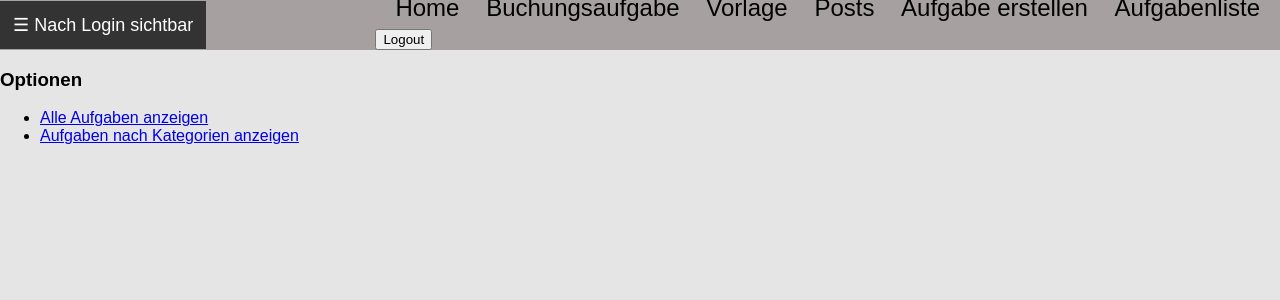
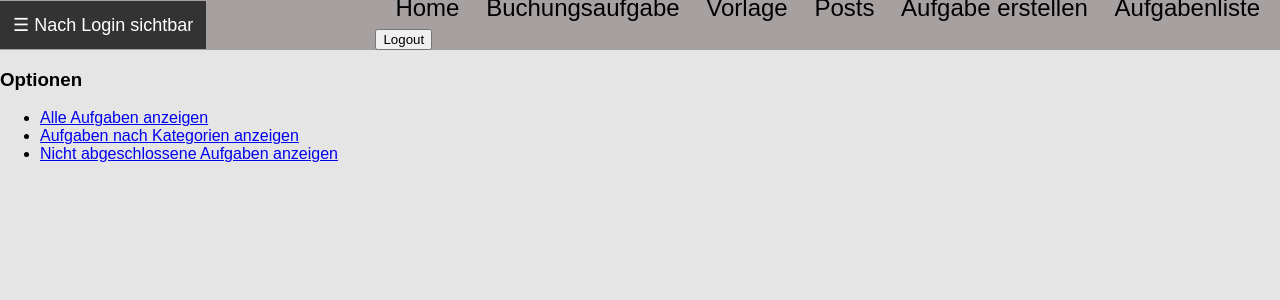
Before and after one commit to iug-htw/accounting, a Django app: page /posts/buchung_uebersicht/ in a window 1280 px wide. Shown: the top 300 px of the page. Run offline with Django 5.2, Linux system fonts and the light colour scheme; a user stored in the database is signed in; data comes from the database, SQL or seed files in the repository; both versions use the stored data as it was after the commit.

Commit message:
Kategorisierung nach nicht abgeschlossenen Aufgaben

```diff
--- a/posts/templates/posts/buchung_uebersicht.html
+++ b/posts/templates/posts/buchung_uebersicht.html
@@ -11,6 +11,7 @@ Buchungsaufgaben Übersicht
     <ul>
         <li><a href="{% url 'posts:alle_aufgaben' %}">Alle Aufgaben anzeigen</a></li>
         <li><a href="{% url 'posts:kategorien_liste' %}">Aufgaben nach Kategorien anzeigen</a></li>
+        <li><a href="{% url 'posts:nicht_abgeschlossene_aufgaben' %}">Nicht abgeschlossene Aufgaben anzeigen</a></li> <!-- Neuer Link -->
     </ul>
 </div>
 {% endblock %}
--- a/posts/urls.py
+++ b/posts/urls.py
@@ -16,4 +16,5 @@ urlpatterns = [
     path('aufgabe/<int:aufgabe_id>/', views.aufgabe_detail, name='aufgabe_detail'),
     path('alle_aufgaben/', views.alle_aufgaben, name='alle_aufgaben'),
     path('update_aufgabe_status/<int:aufgabe_id>/', views.update_aufgabe_status, name='update_aufgabe_status'),
+    path('nicht_abgeschlossene_aufgaben/', views.nicht_abgeschlossene_aufgaben_view, name='nicht_abgeschlossene_aufgaben'),
 ]
--- a/posts/views.py
+++ b/posts/views.py
@@ -128,8 +128,54 @@ def check_texteingabe(request, aufgabe):
 
 
 @login_required(login_url="/users/login/")
+def nicht_abgeschlossene_aufgaben_view(request):
+    if request.user.role == 'teacher':
+        # Lehrer sieht nur seine eigenen Aufgaben
+        aufgaben = Aufgabe.objects.filter(author=request.user)
+    elif request.user.role == 'student':
+        # Studierende sehen die Aufgaben ihres Professors
+        aufgaben = Aufgabe.objects.filter(author=request.user.professor)
+
+    # Finde alle Aufgaben für den Benutzer, deren Status nicht 'complete' ist
+    nicht_abgeschlossene_aufgaben = []
+    for aufgabe in aufgaben:
+        status = AufgabeStatus.objects.filter(aufgabe=aufgabe, student=request.user).exclude(status='complete').first()
+        # Füge Aufgaben mit Status 'non' oder 'pending' zur Liste hinzu
+        if status:
+            aufgabe.status_display = status.get_status_display()
+            nicht_abgeschlossene_aufgaben.append(aufgabe)
+        else:
+            # Füge Aufgaben ohne Status-Eintrag als 'non' hinzu
+            aufgabe.status_display = 'non'
+            nicht_abgeschlossene_aufgaben.append(aufgabe)
+
+    return render(request, 'posts/alle_aufgaben.html', {
+        'aufgaben': nicht_abgeschlossene_aufgaben,
+        'not_complete': True,
+    })
+
+
+
+@login_required(login_url="/users/login/")
 def buchung_uebersicht_view(request):
-    return render(request, 'posts/buchung_uebersicht.html')#dfdfdg
+    if request.user.role == 'teacher':
+        aufgaben = Aufgabe.objects.filter(author=request.user)
+    elif request.user.role == 'student':
+        aufgaben = Aufgabe.objects.filter(author=request.user.professor)
+
+    # Filter für nicht abgeschlossene Aufgaben mit Statusanzeige
+    nicht_abgeschlossene_aufgaben = []
+    for aufgabe in aufgaben:
+        status = AufgabeStatus.objects.filter(aufgabe=aufgabe, student=request.user).first()
+        if status and status.status != 'complete':
+            aufgabe.status_display = status.get_status_display()  # Status-Attribut hinzufügen
+            nicht_abgeschlossene_aufgaben.append(aufgabe)
+        else:
+            aufgabe.status_display = 'non'  # Standardstatus für nicht gestartete Aufgaben
+
+    return render(request, 'posts/buchung_uebersicht.html', {
+        'aufgaben': nicht_abgeschlossene_aufgaben,
+    })
 
 @login_required(login_url="/users/login/")
 def buchungsaufgabe_view(request):
@@ -264,14 +310,41 @@ def aufgaben_liste(request):
 @login_required(login_url="/users/login/")
 def aufgabe_detail(request, aufgabe_id):
     aufgaben = get_aufgaben_for_user(request)
+    # Status für jede Aufgabe setzen
+    for aufgabe in aufgaben:
+        status = AufgabeStatus.objects.filter(aufgabe=aufgabe, student=request.user).first()
+        aufgabe.status_display = status.status if status else 'non'
+
+
+    # Filterung anwenden, falls nach Kategorie oder Status gefiltert werden soll
+    if 'kategorie' in request.GET:
+        kategorie_id = int(request.GET['kategorie'])
+        aufgaben = [a for a in aufgaben if a.kategorie_id == kategorie_id]
+
+    is_not_complete = 'status' in request.GET and request.GET['status'] != 'complete'
+    if is_not_complete:
+        aufgaben = [a for a in aufgaben if a.status_display != 'complete']
+
+
+    # Aktuelle Aufgabe und Navigations-IDs bestimmen
     aufgabe = get_current_aufgabe(aufgaben, aufgabe_id)
+    if not aufgabe:
+        messages.error(request, "Aufgabe nicht verfügbar.")
+        return redirect('posts:buchung_uebersicht')
 
-    if not aufgabe:
-        messages.error(request, "Sie sind nicht berechtigt, diese Aufgabe zu sehen.")
-        return redirect('posts:buchungsaufgabe')
+    next_id, prev_id = get_navigation_ids(aufgaben, aufgabe.id)
+    context = prepare_aufgabe_detail_context(request, aufgaben, aufgabe)
+    context.update({
+        'next_id': next_id,
+        'prev_id': prev_id,
+        'not_complete': is_not_complete,
+        'kategorie': request.GET.get('kategorie', None),
+    })
+    return render(request, 'posts/buchungsaufgabe.html', context)
 
-    context = prepare_aufgabe_detail_context(request, aufgaben, aufgabe)
-    return render(request, 'posts/buchungsaufgabe.html', context)
+
+
+
 
 def prepare_aufgabe_detail_context(request, aufgaben, aufgabe):
     first_aufgabe_id = get_first_aufgabe_id(aufgaben)
@@ -302,11 +375,16 @@ def filter_aufgaben_by_kategorie(aufgaben, kategorie_id):
     return aufgaben.filter(kategorie_id=kategorie_id).order_by('id')
 
 def get_current_aufgabe(aufgaben, aufgabe_id):
-    return aufgaben.filter(id=aufgabe_id).first()
+    # Durchlaufe die Aufgabenliste und finde die Aufgabe mit der passenden ID
+    for aufgabe in aufgaben:
+        if aufgabe.id == aufgabe_id:
+            return aufgabe
+    return None  # Falls keine passende Aufgabe gefunden wird
 
 def get_first_aufgabe_id(aufgaben):
-    first_aufgabe = aufgaben.first()
-    return first_aufgabe.id if first_aufgabe else None
+    # Überprüfen, ob die Liste nicht leer ist, und gebe die ID der ersten Aufgabe zurück
+    return aufgaben[0].id if aufgaben else None
+
 
 def get_loesung_and_antworten(aufgabe):
     loesung_soll, loesung_haben = None, None
@@ -326,11 +404,12 @@ def get_loesung_and_antworten(aufgabe):
     return loesung_soll, loesung_haben, antworten
 
 def get_navigation_ids(aufgaben, aufgabe_id):
-    aufgabe_ids = list(aufgaben.values_list('id', flat=True))
+    aufgabe_ids = [aufgabe.id for aufgabe in aufgaben]  # IDs manuell aus der Liste extrahieren
     current_index = aufgabe_ids.index(aufgabe_id)
     next_id = aufgabe_ids[current_index + 1] if current_index + 1 < len(aufgabe_ids) else None
     prev_id = aufgabe_ids[current_index - 1] if current_index > 0 else None
     return next_id, prev_id
+
 
 @login_required(login_url="/users/login/")
 def kategorien_liste(request):
--- a/static/js/script.js
+++ b/static/js/script.js
@@ -4,22 +4,6 @@ document.getElementById('menuButton').addEventListener('click', function() {
         menu.style.display = 'none';
     } else {
         menu.style.display = 'block';
-    }
-});
-
-document.getElementById('loginForm').addEventListener('submit', function(e) {
-    e.preventDefault();
-
-    // Dummy-Daten für den Login-Vorgang
-    const username = document.getElementById('username').value;
-    const password = document.getElementById('password').value;
-
-    if (username === 'admin' && password === 'admin') {
-        localStorage.setItem('loggedIn', true);
-        alert('Login erfolgreich!');
-        showLoggedInView();
-    } else {
-        alert('Falscher Benutzername oder Passwort!');
     }
 });
 
@@ -30,12 +14,6 @@ function showLoggedInView() {
     document.querySelector('.menu_button').style.display = 'flex';// Zeigt den Logout-Button an
 
 }
-
-document.getElementById('logoutButton').addEventListener('click', function() {
-    localStorage.removeItem('loggedIn');
-    alert('Sie haben sich erfolgreich ausgeloggt!');
-    window.location.reload(); // Seite neu laden, um den Login-Bildschirm anzuzeigen
-});
 
 function checkLoginStatus() {
     if (localStorage.getItem('loggedIn')) {
@@ -48,6 +26,3 @@ function checkLoginStatus() {
         document.querySelector('.menu_button').style.display = 'none';
     }
 }
-
-// Initialer Aufruf der Funktion, um den Login-Status zu prüfen
-checkLoginStatus();
--- a/young_wolf/todo.txt
+++ b/young_wolf/todo.txt
@@ -2,7 +2,7 @@
 #Aufgaben Nutzerspezifisch
 #Anzeige der Aufgabenkategorien
 Stand der bearbeiteten Aufgaben
-    Aufgaben Bearbeitungsstand geben
+    #Aufgaben Bearbeitungsstand geben
     Noch zu bearbeitende Aufgaben Kategorisieren
     Aufgaben Freischalten
     Studis noch weitere Felder geben (Semester, Studiengang)
```
Also changed, not shown: posts/templates/posts/alle_aufgaben.html (+8 -3 lines), posts/templates/posts/buchungsaufgabe.html (+6 -9 lines), db.sqlite3.
